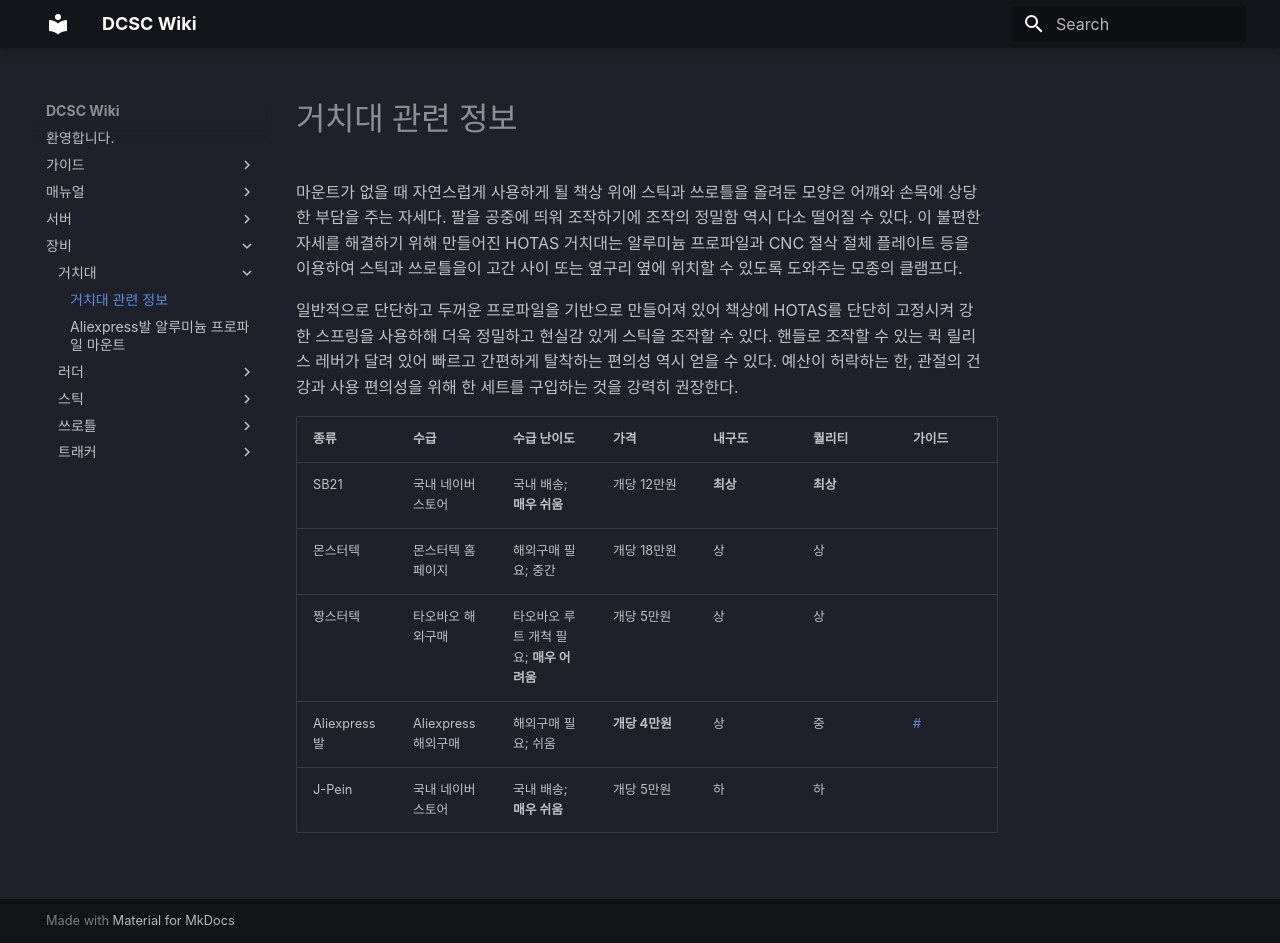
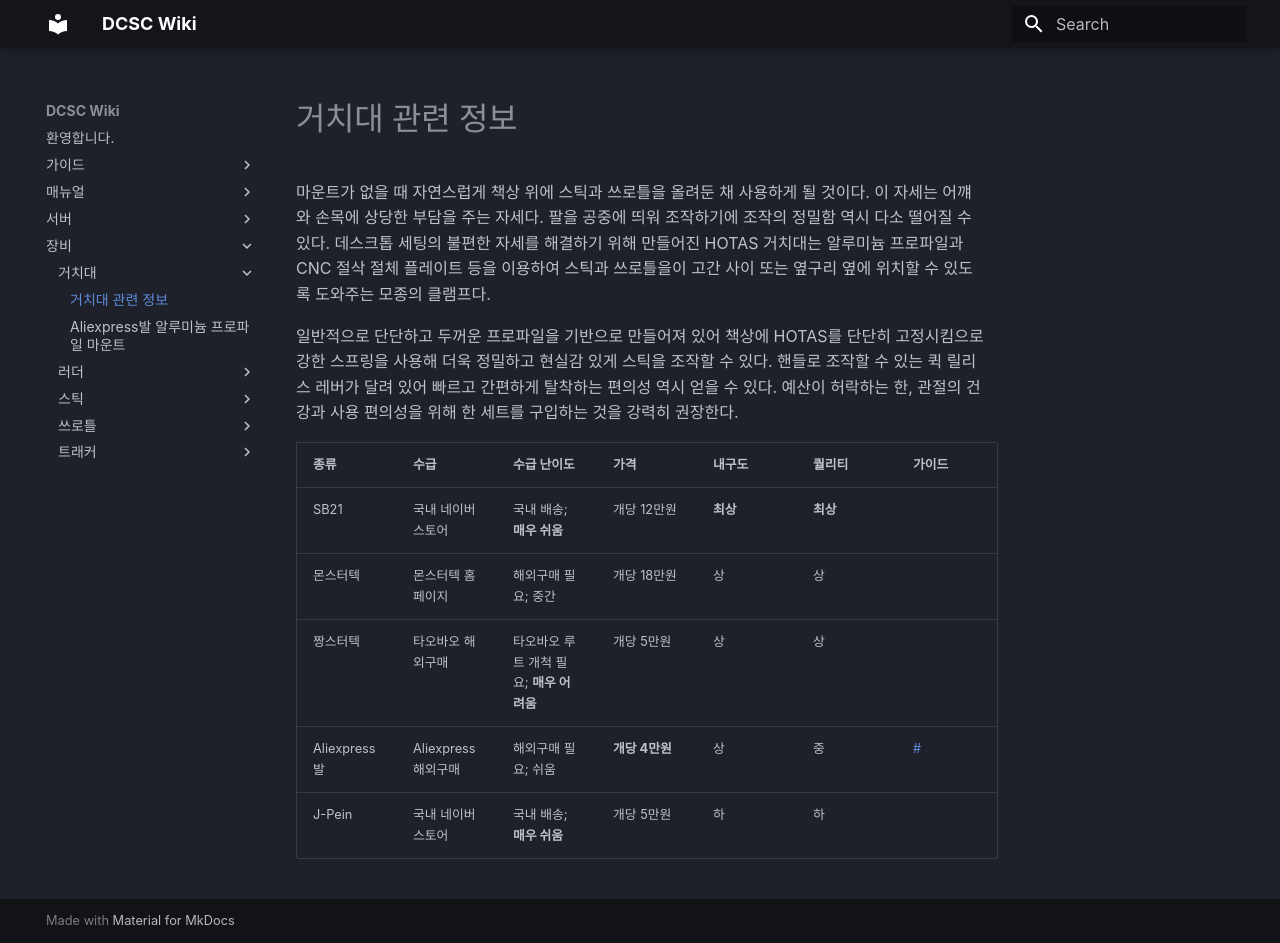
Before and after one commit to dcs-c/dcs-c.github.io, an MkDocs documentation site: the page built from docs/장비/거치대/index.md, in a window 1280 px wide and 943 px high. Built offline with MkDocs 1.6.1 and Material for MkDocs 9.7.7, drawn with Linux system fonts in a browser that asks for light colours; some web fonts are replaced.

Commit message:
Update index.md

```diff
--- a/docs/장비/거치대/index.md
+++ b/docs/장비/거치대/index.md
@@ -1,8 +1,8 @@
 # 거치대 관련 정보
-마운트가 없을 때 자연스럽게 사용하게 될 책상 위에 스틱과 쓰로틀을 올려둔 모양은 어꺠와 손목에 상당한 부담을 주는 자세다. 팔을 공중에 띄워 조작하기에 조작의 정밀함 역시 다소 떨어질 수 있다.
-이 불편한 자세를 해결하기 위해 만들어진 HOTAS 거치대는 알루미늄 프로파일과 CNC 절삭 절체 플레이트 등을 이용하여 스틱과 쓰로틀을이 고간 사이 또는 옆구리 옆에 위치할 수 있도록 도와주는 모종의 클램프다.
+마운트가 없을 때 자연스럽게 책상 위에 스틱과 쓰로틀을 올려둔 채 사용하게 될 것이다. 이 자세는 어꺠와 손목에 상당한 부담을 주는 자세다. 팔을 공중에 띄워 조작하기에 조작의 정밀함 역시 다소 떨어질 수 있다.
+데스크톱 세팅의 불편한 자세를 해결하기 위해 만들어진 HOTAS 거치대는 알루미늄 프로파일과 CNC 절삭 절체 플레이트 등을 이용하여 스틱과 쓰로틀을이 고간 사이 또는 옆구리 옆에 위치할 수 있도록 도와주는 모종의 클램프다.
 
-일반적으로 단단하고 두꺼운 프로파일을 기반으로 만들어져 있어 책상에 HOTAS를 단단히 고정시켜 강한 스프링을 사용하해 더욱 정밀하고 현실감 있게 스틱을 조작할 수 있다.
+일반적으로 단단하고 두꺼운 프로파일을 기반으로 만들어져 있어 책상에 HOTAS를 단단히 고정시킴으로 강한 스프링을 사용해 더욱 정밀하고 현실감 있게 스틱을 조작할 수 있다.
 핸들로 조작할 수 있는 퀵 릴리스 레버가 달려 있어 빠르고 간편하게 탈착하는 편의성 역시 얻을 수 있다. 예산이 허락하는 한, 관절의 건강과 사용 편의성을 위해 한 세트를 구입하는 것을 강력히 권장한다.
 
 | 종류 | 수급 | 수급 난이도 | 가격 | 내구도 | 퀄리티 | 가이드 |
```
